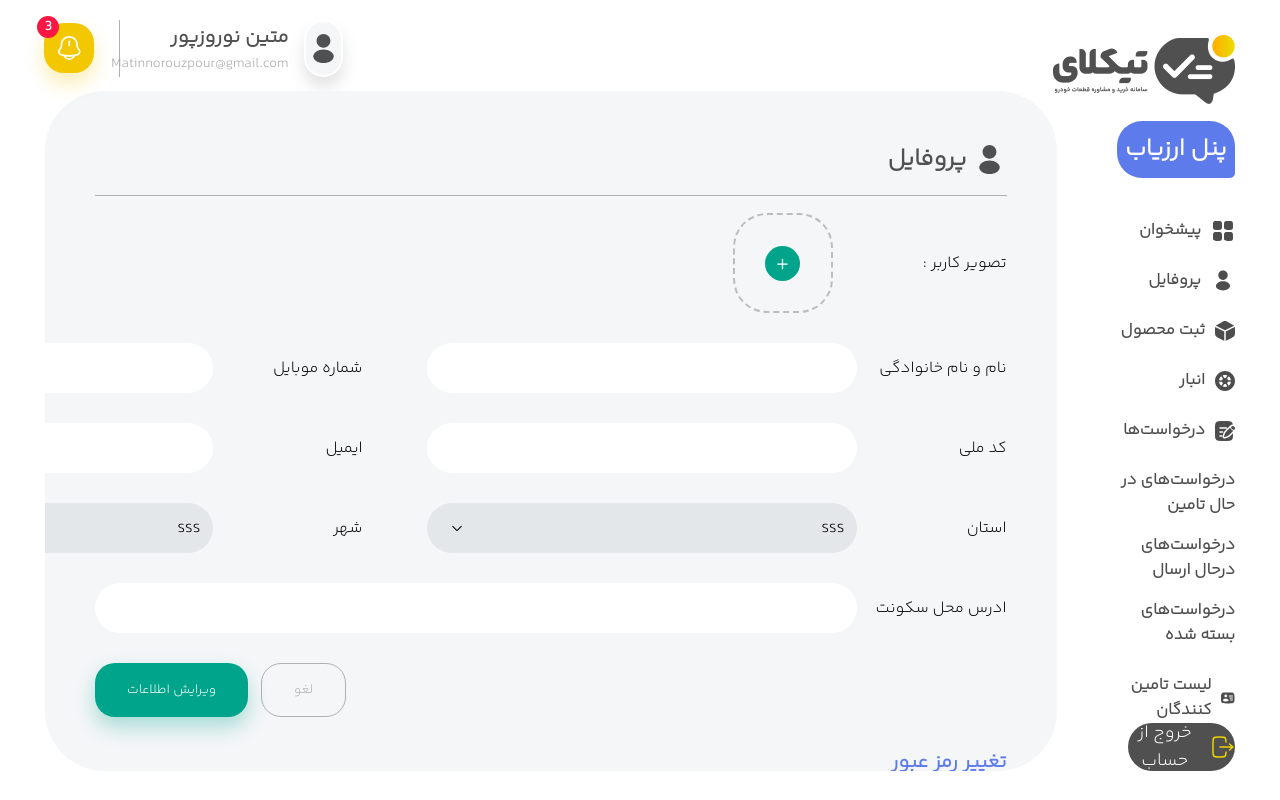
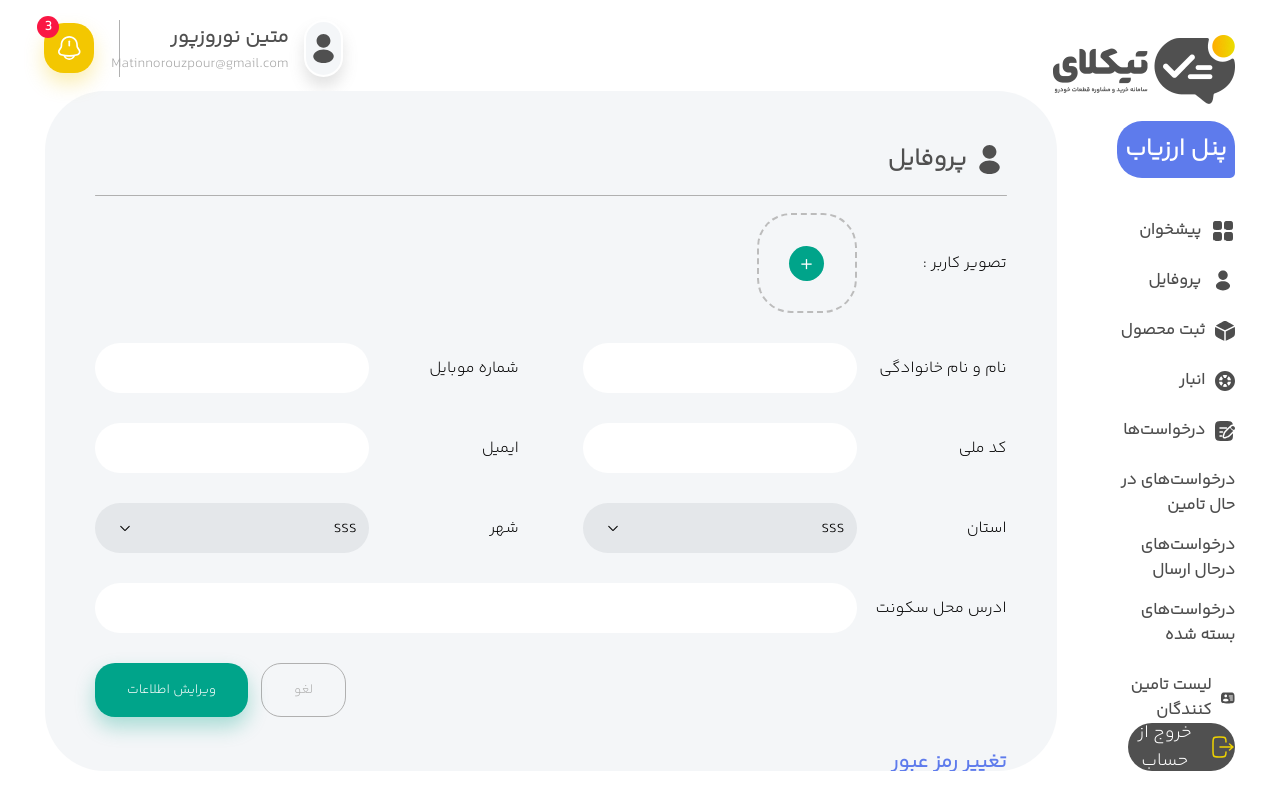
Before and after one commit to meha1999/ticketly, a Next.js app: page /mechanic/dashboard/profile in a window 1280 px wide. Built offline with nearby package versions, Linux system fonts and the light colour scheme.

Commit message:
dropdown style update

```diff
--- a/src/components/common/inputs/Dropdown.tsx
+++ b/src/components/common/inputs/Dropdown.tsx
@@ -3,6 +3,7 @@ import { FC } from "react";
 interface DropdownProps {
   id: string;
   label: string;
+  disabled?: boolean;
   currentValue: string;
   currentOptions: string[];
   onChange?: (e: React.ChangeEvent<HTMLSelectElement>) => void;
@@ -12,6 +13,7 @@ const Dropdown: FC<DropdownProps> = ({
   id,
   label,
   onChange,
+  disabled,
   currentOptions,
   currentValue,
 }) => {
@@ -20,7 +22,14 @@ const Dropdown: FC<DropdownProps> = ({
       <label htmlFor={id} className="label">
         {label}
       </label>
-      <select id={id} value={currentValue} className="drop-down" onChange={onChange} name={id}>
+      <select
+        id={id}
+        value={currentValue}
+        className="drop-down"
+        onChange={onChange}
+        name={id}
+        disabled={disabled}
+      >
         {currentOptions.map((i) => (
           <option value={i} key={i}>
             {i}
--- a/styles/components/common/inputs/_drop-down.scss
+++ b/styles/components/common/inputs/_drop-down.scss
@@ -8,10 +8,9 @@
     min-width: 150px;
   }
   .drop-down {
+    width: 100%;
     height: 100%;
     padding: 12px;
-    min-width: 430px;
-    max-width: 1185px;
     font-size: 18px;
     border-radius: 25px;
     outline: none;
--- a/styles/components/common/inputs/_imageInput.scss
+++ b/styles/components/common/inputs/_imageInput.scss
@@ -1,5 +1,4 @@
 .image-input-wrapper {
-  gap: 24px;
   height: 100px;
   width: calc(50% - 32px);
   display: flex;
@@ -9,7 +8,7 @@
     min-width: 150px;
   }
   .input-part {
-    min-width: 430px;
+   width: 100%;
     .image-input {
       width: 100px;
       height: 100px;
--- a/styles/components/common/inputs/_text-input.scss
+++ b/styles/components/common/inputs/_text-input.scss
@@ -8,12 +8,10 @@
     min-width: 150px;
   }
   .input {
+    width: 100%;
     height: 100%;
     padding: 12px;
-    min-width: 430px;
-    max-width: 1185px;
     font-size: 18px;
-    font-family: IranYekan;
     border-radius: 25px;
     &.full {
       width: 100%;
```
